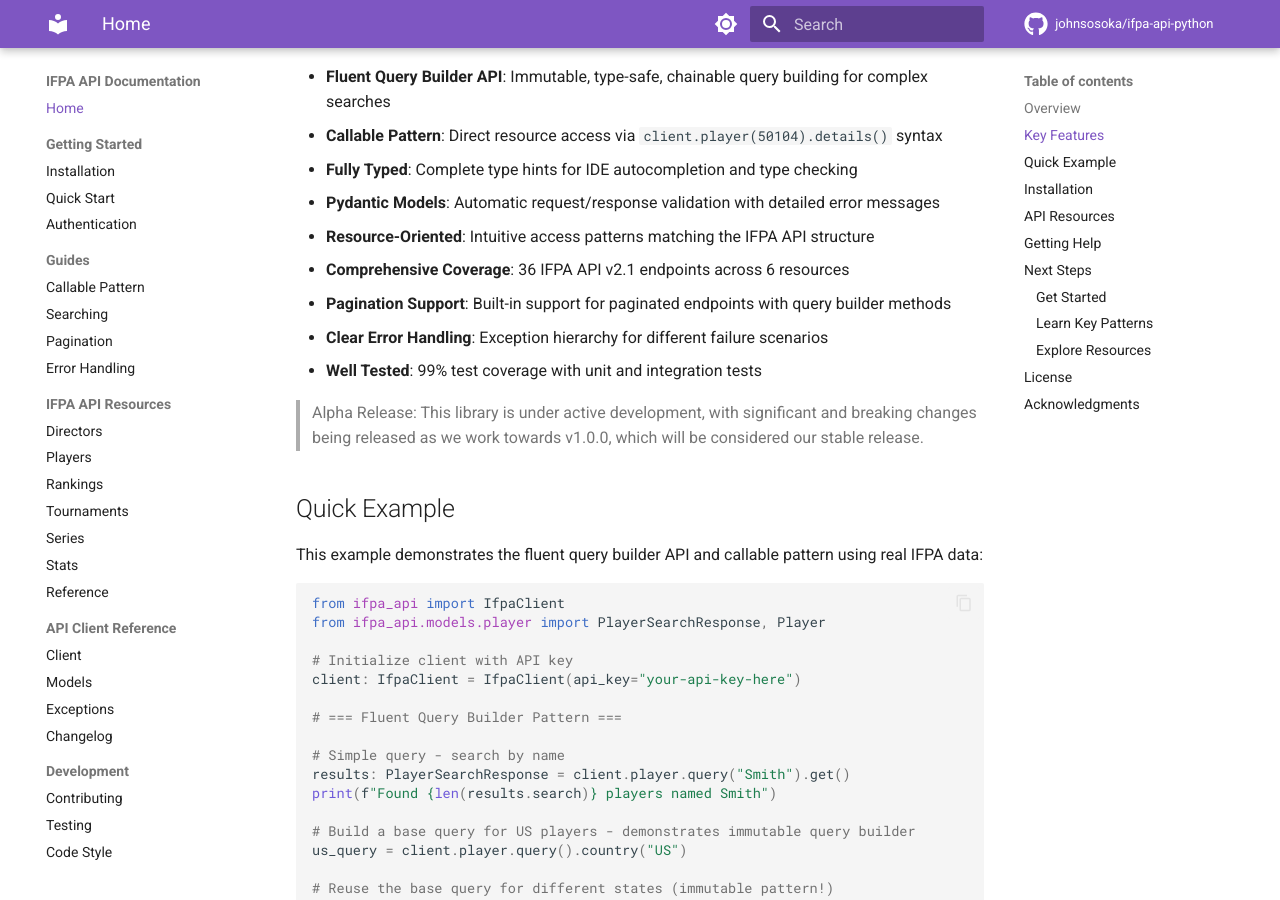
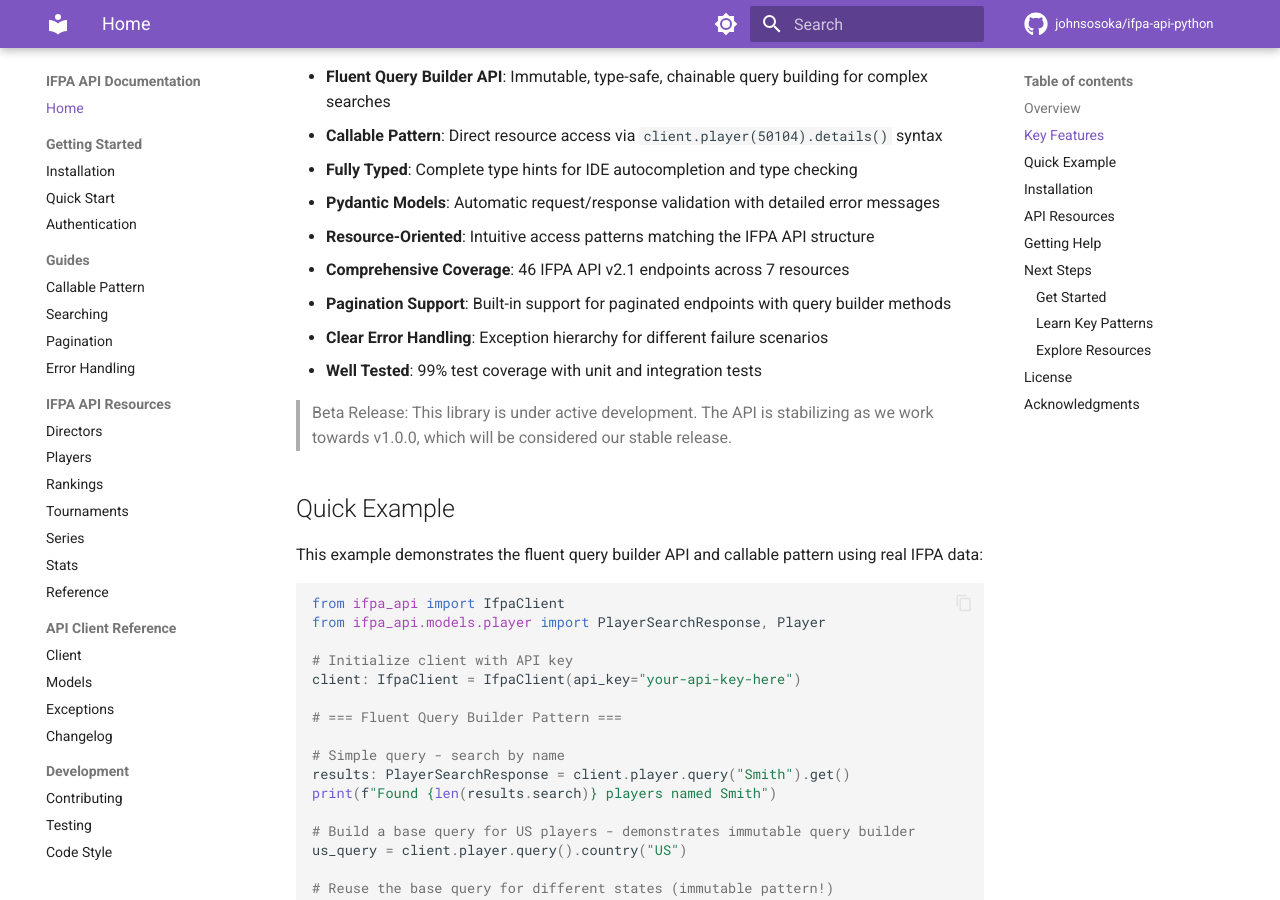
Before and after one commit to johnsosoka/ifpa-api-python, an MkDocs documentation site: the page built from docs/index.md, in a window 1280 px wide and 900 px high, scrolled down 493 px. Built offline with MkDocs 1.6.1 and Material for MkDocs 9.7.7, drawn with Linux system fonts in a browser that asks for light colours; comment, search, counter and statistics services are not loaded; the version menu is left out.

Commit message:
docs: fix critical documentation issues
- Fix __version__ to 0.4.2 in __init__.py
- Fix player stats access example (dict notation, not dot)
- Fix deprecated .query() -> .search() in __init__ example
- Fix endpoint count 36 -> 46 in docs/index.md
- Fix Alpha -> Beta release status in docs/index.md
- Fix class name typos (PlayersClient -> PlayerClient, etc.)

```diff
--- a/docs/index.md
+++ b/docs/index.md
@@ -15,12 +15,12 @@
 - **Fully Typed**: Complete type hints for IDE autocompletion and type checking
 - **Pydantic Models**: Automatic request/response validation with detailed error messages
 - **Resource-Oriented**: Intuitive access patterns matching the IFPA API structure
-- **Comprehensive Coverage**: 36 IFPA API v2.1 endpoints across 6 resources
+- **Comprehensive Coverage**: 46 IFPA API v2.1 endpoints across 7 resources
 - **Pagination Support**: Built-in support for paginated endpoints with query builder methods
 - **Clear Error Handling**: Exception hierarchy for different failure scenarios
 - **Well Tested**: 99% test coverage with unit and integration tests
 
-> Alpha Release: This library is under active development, with significant and breaking changes being released as we work towards v1.0.0, which will be considered our stable release.
+> Beta Release: This library is under active development. The API is stabilizing as we work towards v1.0.0, which will be considered our stable release.
 
 ## Quick Example
 
--- a/src/ifpa_api/__init__.py
+++ b/src/ifpa_api/__init__.py
@@ -26,7 +26,7 @@
     )
 
     # Search for directors
-    directors = client.director.query("Josh").get()
+    directors = client.director.search("Josh").get()
 
     # Get director's tournaments
     tournaments = client.director(1000).tournaments(TimePeriod.PAST)
```
Also changed, not shown: README.md (+4 -2 lines), docs/api-client-reference/client.md (+3 -3 lines), docs/api-client-reference/overview.md (+2 -2 lines).
